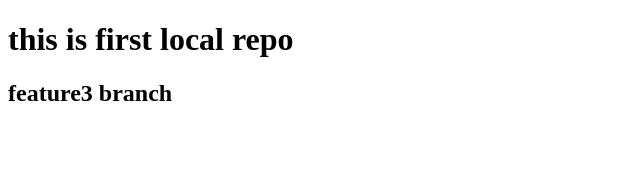
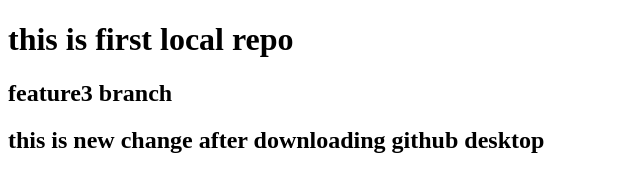
Before and after one commit to muhammadsaqibs/local-repo, a plain HTML site: page index.html in a window 1280 px wide. Shown: the whole page, without its empty margins (0-640 px from the left). Drawn offline with Linux system fonts and the light colour scheme.

Commit message:
Update index.html

```diff
--- a/index.html
+++ b/index.html
@@ -8,5 +8,6 @@
 <body>
     <h1>this is first local repo</h1>
     <h2>feature3 branch</h2>
+    <h2>this is new change after downloading github desktop</h2>
 </body>
 </html>
```
